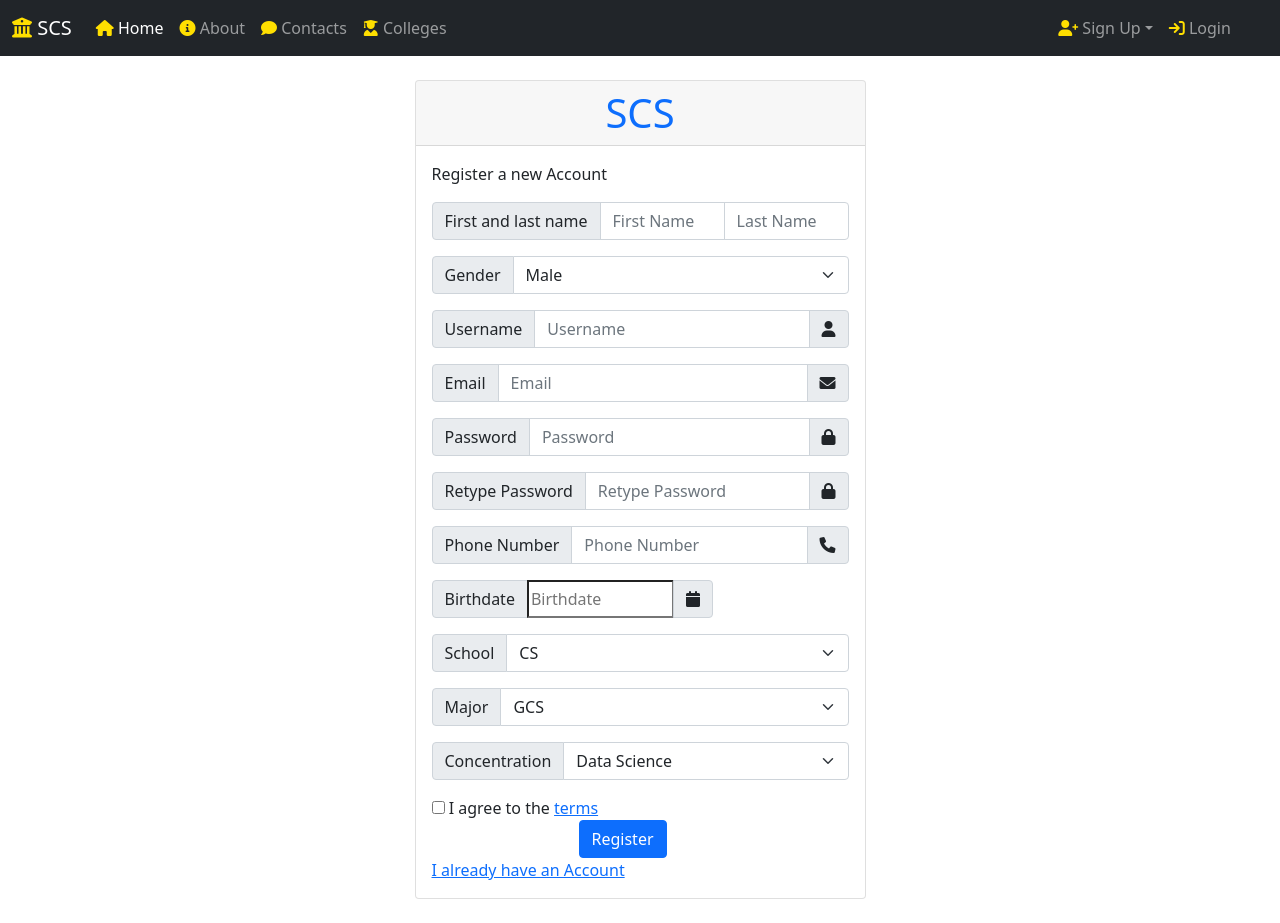
After one commit to seifeldin33/Campus-Portal, a Django app: page /campus_portal/student_signup in a window 1280 px wide. The commit adds this page. Run offline with Django 3.2, Linux system fonts and the light colour scheme; some libraries are stand-ins or nearby versions.

Commit message:
new: students and doctors can sign up add new decorator anonymous_required add Doctor/signup.html make sign out in navbar appears only if user is logged in add username field in Student/signup.html add placeholder fix select input in Student/signup.html

```diff
--- a/campus_portal/models.py
+++ b/campus_portal/models.py
@@ -7,7 +7,7 @@ from django.db import models
 class User(AbstractUser):
     is_student = models.BooleanField('student status', default=False)
     is_doctor = models.BooleanField('teacher status', default=False)
-    birthdate = models.DateField(null=True)
+    birthdate = models.DateField(blank=True, null=True)
     MALE, FEMALE = 'M', 'F'
     TEMP_CHOICES = ((MALE, 'Male'), (FEMALE, 'Female'))
     gender = models.CharField(max_length=1, choices=TEMP_CHOICES, default=MALE)
--- a/campus_portal/urls.py
+++ b/campus_portal/urls.py
@@ -3,8 +3,9 @@ from django.urls import path
 from . import views
 
 urlpatterns = [
-    path('', views.get, name='index'),
+    path('', views.get, name='home'),
     path('', views.index, name='index'),
     path('Login', views.Login, name='Login'),
-    path('signup', views.signup, name='signup'),
+    path('student_signup', views.student_signup, name='student_signup'),
+    path('doctor_signup', views.doctor_signup, name='doctor_signup'),
 ]
--- a/campus_portal/views.py
+++ b/campus_portal/views.py
@@ -1,18 +1,41 @@
 from django.contrib import auth
 from django.http import HttpResponse
 from django.shortcuts import redirect, render
-from django.contrib.auth.models import User
+from django.contrib.auth.decorators import login_required
+from django.contrib.auth.decorators import user_passes_test
+from django.conf import settings
+from django.views.decorators.http import require_POST, require_http_methods
+from campus_portal.models import User, Student, Doctor
+from django.utils.translation import gettext_lazy as _
+import datetime
+from django.contrib.auth.hashers import make_password
+from django.core.exceptions import ValidationError
 
 
 # Create your views here.
 
 
+def anonymous_required(function=None, redirect_url=None):
+    if not redirect_url:
+        redirect_url = settings.LOGIN_REDIRECT_URL
+
+    actual_decorator = user_passes_test(
+        lambda u: u.is_anonymous,
+        login_url=redirect_url
+    )
+
+    if function:
+        return actual_decorator(function)
+    return actual_decorator
+
+
 def index(request):
-    return HttpResponse("Hello, world. You're at the polls index.")
+    return HttpResponse(F"Hello, world. You're {request.user}")
 
 
 def get(request):
     context = {'title': 'N'}
+    print(request.path)
     return render(request, 'index.html', context)
 
 
@@ -21,12 +44,67 @@ def Login(request):
     return render(request, 'Login.html', context)
 
 
-def signup(request):
+def create_new_user(request):
+    new_user = User(first_name=request.POST['first_name'], last_name=request.POST['last_name'],
+                    username=request.POST['username'], email=request.POST['email'],
+                    password=make_password(request.POST['password']), phone_number=request.POST['phone_number'],
+                    birthdate=datetime.datetime.strptime(request.POST['birthdate'], "%d-%b-%Y").
+                    strftime("%Y-%m-%d"))
+    new_user.save()
+    return new_user
+
+
+# to use this decorator
+@require_http_methods(["GET", "POST"])
+@anonymous_required
+def student_signup(request):
+    context = {'title': 'Signup'}
     if request.method == "POST":
-        print(request)
-        print(request.read())
-    context = {'title': 'N'}
-    return render(request, 'signup.html', context)
+        print(request.POST)
+        if request.POST['password'] == request.POST['retyped_password']:
+            if request.POST['terms'] == 'agree':
+                try:
+                    User.objects.get(username=request.POST['username'])
+                    context['error'] = 'Username is already taken!'
+                except User.DoesNotExist:
+                    new_user = create_new_user(request)
+                    new_student = Student(user=new_user, school=request.POST['school'], major=request.POST['major'],
+                                          concentration=request.POST['concentration'], level=1,
+                                          cohort=datetime.date.today().year, gpa=0.0, percent=0.0, total_credit_hours=0,
+                                          number_of_subjects=0)
+                    new_student.save()
+                    return redirect('Login')
+            else:
+                return render(request, 'Student/signup.html', context)
+        else:
+            context['error'] = 'Password does not match!'
+
+    return render(request, 'Student/signup.html', context)
+
+
+@require_http_methods(["GET", "POST"])
+@anonymous_required
+def doctor_signup(request):
+    context = {'title': 'Signup'}
+    if request.method == "POST":
+        if request.POST['password'] == request.POST['retyped_password']:
+            if request.POST['terms'] == 'agree':
+                try:
+                    User.objects.get(username=request.POST['username'])
+                    context['error'] = 'Username is already taken!'
+                except User.DoesNotExist:
+                    new_user = create_new_user(request)
+                    new_doctor = Doctor(user=new_user, degree=request.POST['degree'])
+                    new_doctor.save()
+                    return redirect('Login')
+            else:
+                return render(request, 'Doctor/signup.html', context)
+        else:
+            context['error'] = 'Password does not match!'
+        print(request.POST)
+        print(request.POST['first_name'])
+        # new_user.
+    return render(request, 'Doctor/signup.html', context)
 
 
 #
@@ -60,6 +138,7 @@ def login(request):
     #     return render(request, 'accounts/login.html')
 
 
+@login_required
 def logout(request):
     pass
     # if request.method == 'POST':
--- a/djangoProject/settings.py
+++ b/djangoProject/settings.py
@@ -128,3 +128,4 @@ DEFAULT_AUTO_FIELD = 'django.db.models.BigAutoField'
 # Custom Django auth settings
 
 AUTH_USER_MODEL = 'campus_portal.User'
+LOGIN_REDIRECT_URL = 'home'
--- /dev/null
+++ b/templates/Student/signup.html
@@ -0,0 +1,167 @@
+<!DOCTYPE html>
+<html lang="en">
+<head>
+    <meta charset="UTF-8">
+    <title>{{ title }}</title>
+    <!-- Bootstrap core CSS -->
+    {% include "required_library.html" %}
+</head>
+<body>
+{% include "layouts/nav.html" %}
+<div class="container">
+    <div>
+        <br>
+        <div class="row">
+            <div class="col">
+            </div>
+            <div class="col-md-5">
+                <div class="register-box">
+                    <div class="card card-outline card-primary">
+                        <div class="card-header text-center">
+                            <a href=".." class="h1 text-decoration-none">SCS</a>
+                        </div>
+                        <div class="card-body">
+                            <p class="login-box-msg">Register a new Account</p>
+
+                            <form action="{% url "student_signup" %}" method="post" id="form">
+                                {% csrf_token %}
+                                <div class="input-group mb-3">
+                                    <div class="input-group">
+                                        <span class="input-group-text">First and last name</span>
+                                        <input type="text" aria-label="First name" class="form-control" id="first_name"
+                                                name="first_name" autocomplete="given-name" placeholder="First Name">
+                                        <input type="text" aria-label="Last name" class="form-control" id="last_name"
+                                                name="last_name" autocomplete="family-name" placeholder="Last Name">
+                                    </div>
+                                </div>
+                                <div class="input-group mb-3">
+                                    <div class="input-group">
+                                        <span class="input-group-text">Gender</span>
+                                        <select class="form-select form-select-md"
+                                                aria-label=".form-select-lg example" autocomplete="sex">
+                                            <option value="M" selected>Male</option>
+                                            <option value="F">Female</option>
+                                        </select>
+
+                                    </div>
+                                </div>
+                                <div class="input-group mb-3">
+                                    <div class="input-group">
+                                        <span class="input-group-text">Username</span>
+                                        <input type="text" class="form-control" placeholder="Username" id="username"
+                                                name="username" autocomplete="username">
+                                        <div class="input-group-text">
+                                            <span class="fas fa-user"></span>
+                                        </div>
+                                    </div>
+                                </div>
+                                <div class="input-group mb-3">
+                                    <div class="input-group">
+                                        <span class="input-group-text">Email</span>
+                                        <input type="email" class="form-control" placeholder="Email" id="email"
+                                                name="email" autocomplete="email">
+                                        <div class="input-group-text">
+                                            <span class="fas fa-envelope"></span>
+                                        </div>
+                                    </div>
+                                </div>
+                                <div class="input-group mb-3">
+                                    <span class="input-group-text">Password</span>
+                                    <input type="password" class="form-control" placeholder="Password" id="password"
+                                            name="password" autocomplete="new-password">
+                                    <div class="input-group-text">
+                                        <span class="fas fa-lock"></span>
+                                    </div>
+                                </div>
+                                <div class="input-group mb-3">
+                                    <span class="input-group-text">Retype Password</span>
+                                    <input type="password" class="form-control" placeholder="Retype Password"
+                                            id="retyped_password" name="retyped_password" autocomplete="new-password">
+                                    <div class="input-group-text">
+                                        <span class="fas fa-lock"></span>
+                                    </div>
+                                </div>
+                                <div class="input-group mb-3">
+                                    <span class="input-group-text">Phone Number</span>
+                                    <input type="tel" class="form-control" id="phone_number" name="phone_number"
+                                           autocomplete="tel" placeholder="Phone Number">
+                                    <div class="input-group-text">
+                                        <i class="fa-solid fa-phone"></i>
+                                    </div>
+                                </div>
+                                <div class="input-group mb-3">
+                                    <span class="input-group-text">Birthdate</span>
+                                    <input type="text" name="birthdate" class="vDateField" size="10" id="birthdate"
+                                           placeholder="Birthdate" autocomplete="bday">
+                                    <div class="input-group-text">
+                                        <span class="fas fa-calendar"></span>
+                                    </div>
+                                </div>
+                                <div class="input-group mb-3">
+                                    <div class="input-group">
+                                        <span class="input-group-text">School</span>
+                                        <select class="form-select form-select-md"
+                                                aria-label=".form-select-lg example" id="school" name="school"
+                                                form="form">
+                                            <option value="CS" selected>CS</option>
+                                            <option value="ENG">ENG</option>
+                                        </select>
+                                    </div>
+                                </div>
+                                <div class="input-group mb-3">
+                                    <div class="input-group">
+                                        <span class="input-group-text">Major</span>
+                                        <select class="form-select form-select-md"
+                                                aria-label=".form-select-lg example" id="major" name="major"
+                                                form="form">
+                                            <option value="CS" selected>GCS</option>
+                                            <option value=""></option>
+                                        </select>
+                                    </div>
+                                </div>
+                                <div class="input-group mb-3">
+                                    <div class="input-group">
+                                        <span class="input-group-text">Concentration</span>
+                                        <select class="form-select form-select-md"
+                                                aria-label=".form-select-lg example" id="concentration" name="concentration"
+                                                form="form">
+                                            <option value="DS" selected>Data Science</option>
+                                            <option value="Cloud">Cloud</option>
+                                        </select>
+                                    </div>
+                                </div>
+                                <div class="row">
+                                    <div class="col">
+                                        <div class="icheck-primary">
+                                            <input type="checkbox" id="agreeTerms" name="terms" value="agree">
+                                            <label for="agreeTerms">
+                                                I agree to the <a href="#">terms</a>
+                                            </label>
+                                        </div>
+                                    </div>
+                                </div>
+                                <div class="row">
+                                    <div class="col"></div>
+                                    <div class="col">
+                                        <button type="submit" class="btn btn-primary btn-block" value="Sign up">
+                                            Register
+                                        </button>
+                                    </div>
+                                    <div class="col"></div>
+                                </div>
+                            </form>
+                            <a href="Login" class="text-center">I already have an Account</a>
+                        </div>
+                        <!-- /.form-box -->
+                    </div>
+                </div>
+            </div>
+            <div class="col">
+            </div>
+        </div>
+        <br>
+    </div>
+</div>
+
+</body>
+</html>
--- a/templates/layouts/nav.html
+++ b/templates/layouts/nav.html
@@ -33,7 +33,7 @@
             <ul class="navbar-nav me-auto mb-2 mb-md-0">
                 <li class="nav-item">
                     <a class="nav-link active" aria-current="page" href="#"><i class='fas fa-home'
-                        style='color:#ffdf00'></i> Home</a>
+                                                                               style='color:#ffdf00'></i> Home</a>
                 </li>
                 <li class="nav-item">
                     <a class="nav-link" href="#"><i class='fa-solid fa-circle-info' style='color:#ffdf00'></i> About</a>
@@ -44,20 +44,32 @@
                 <li class="nav-item">
                     <a class="nav-link" href="#"><i class='fas fa-user-graduate' style='color:#ffdf00'></i> Colleges</a>
                 </li>
-                <li class="nav-item dropdown">
-                    <a class="nav-link dropdown-toggle" href="#" id="dropdown" data-bs-toggle="dropdown"><i
-                            class='fa fa-lock' style='color:#ffdf00'></i> Login</a>
-                    <ul class="dropdown-menu">
-                        <li><a class="dropdown-item" href="#">As a Doctor</a></li>
-                        <li><a class="dropdown-item" href="#">As a Student</a></li>
-                    </ul>
-                </li>
             </ul>
             <div class="collapse navbar-collapse justify-content-end" id="navbarCollapse">
                 <ul class="navbar-nav">
-                    <li class="nav-item">
-                        <a class="nav-link" href="#"><i class='fa fa-sign-out' style='color:#ffdf00'></i> Sign Out</a>
-                    </li>
+                    {% if user.is_authenticated %}
+                        <li class="nav-item">
+                            <a class="nav-link" href="#"><i class='fa fa-sign-out' style='color:#ffdf00'></i> Sign
+                                Out</a>
+                        </li>
+                    {% else %}
+                        <li class="nav-item dropdown">
+                            <a class="nav-link dropdown-toggle" href="#" id="dropdown" data-bs-toggle="dropdown"><i
+                                    class='fa fa-user-plus' style='color:#ffdf00'></i> Sign Up</a>
+                            <ul class="dropdown-menu">
+                                <li><a class="dropdown-item" href="{% url "student_signup" %}">As a Student</a></li>
+                                <li><a class="dropdown-item" href="{% url "doctor_signup" %}">As a Doctor</a></li>
+                            </ul>
+                        </li>
+                        <li class="nav-item">
+                            <a class="nav-link" href="{% url "Login" %}"><i class='fa fa-sign-in'
+                                                                            style='color:#ffdf00'></i> Login</a>
+                        </li>
+                        <li>
+                            &nbsp &nbsp &nbsp &nbsp
+                        </li>
+
+                    {% endif %}
                 </ul>
             </div>
         </div>
```
Also changed, not shown: templates/Doctor/signup.html (renamed from templates/signup.html, +26 -37 lines).
